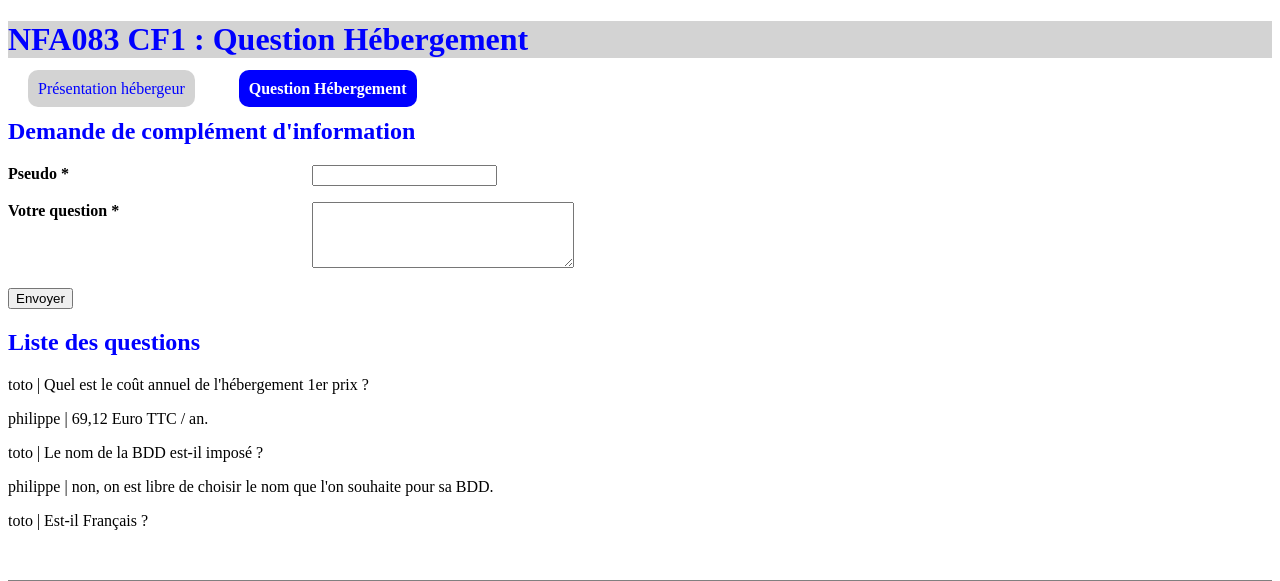
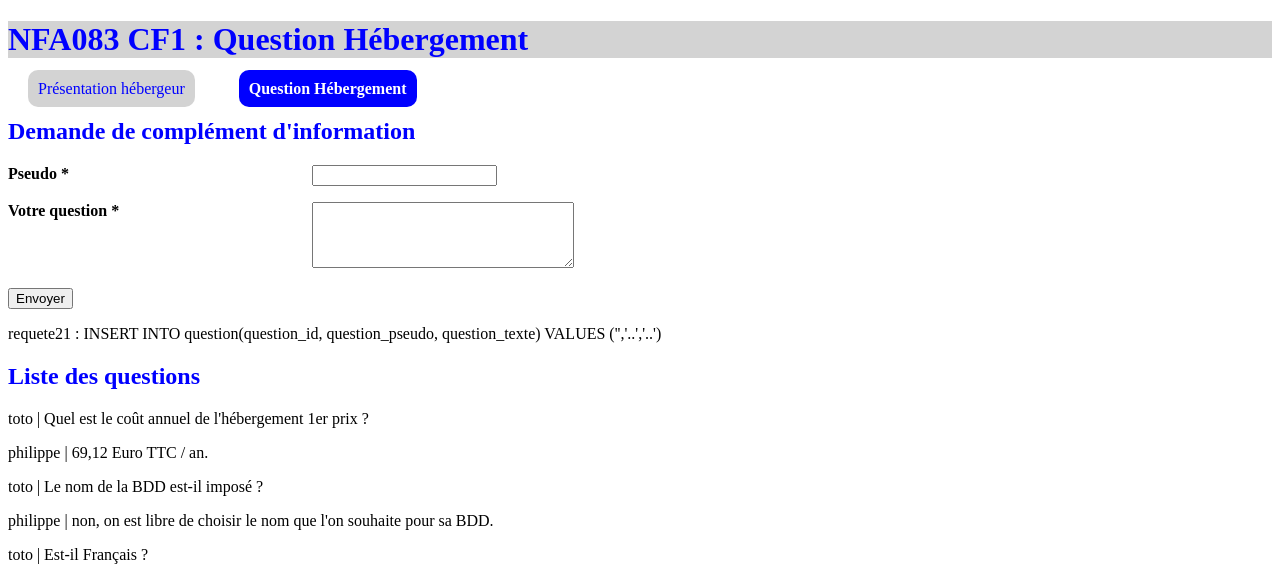
Before and after one commit to examnfa083/exam, a PHP site: page /question.php in a window 1280 px wide. Shown: the top 581 px of the page. Run offline with PHP 8.4, Linux system fonts and the light colour scheme; data comes from the database, SQL or seed files in the repository.

Commit message:
correcion Values parenthèse

```diff
--- a/inc/form-question.inc.php
+++ b/inc/form-question.inc.php
@@ -2,7 +2,7 @@
 
 /* FORMULAIRE satisfaction  ===================================================== */ ?>
     <h2>Demande de complément d'information</h2>
-    <form action="index.php" method="GET" name="form_satisfaction" >
+    <form action="question.php" method="GET" name="form_satisfaction" >
 
       <p><strong><label for="question_pseudo" >Pseudo *</label></strong>      <!-- PSEUDO -->
           <input type="text" maxlength=20 required
--- a/inc/question-insert.inc.php
+++ b/inc/question-insert.inc.php
@@ -1,9 +1,9 @@
 <?php /* fichier cnam/nfa083/2017-cf1/inc/question-insert.inc.php 20180604-PBO */
 
 /* RECUP USER LISTE ============================================================ */
-    if($question_pseudo){                                  /* uniquement si non vide */
-        $requete21="INSERT INTO question(question_id, question_pseudo, question_texte
-                   VALUES ('','".$question_pseudo."','".$question_texte."')";
+    if(isset($question_pseudo)){                                  /* uniquement si non vide */
+        $requete21="INSERT INTO question(question_id, question_pseudo, question_texte)
+                   VALUES ('','.$question_pseudo.','.$question_texte.')";
         /* DEBUG */ echo "requete21 : ".$requete21.'<br />';
         $resultat21 = $con->query($requete21);           /* Pour préparer et executer la requete */
     } ?>
```
